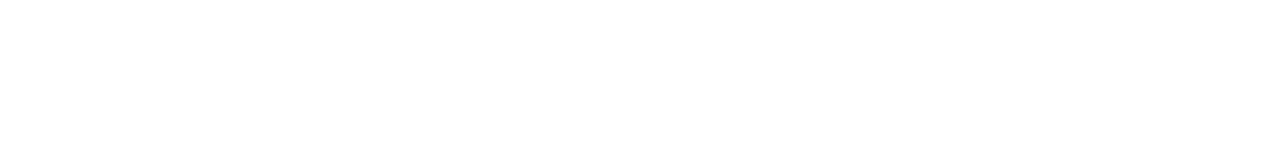
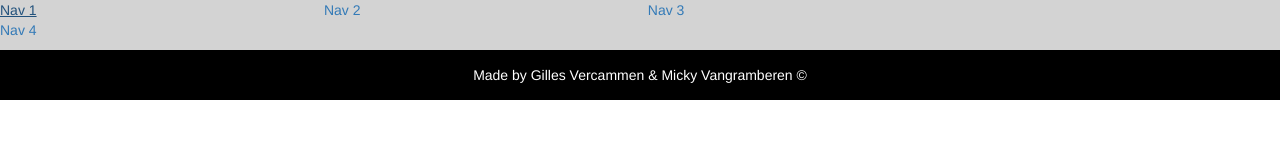
Before and after one commit to Mvangramberen/Herexamen-Webtech-2-voorbereiding, a website: page app/index.html in a window 1280 px wide. Drawn offline with nearby package versions, Linux system fonts and the light colour scheme; some packages are replaced by stand-ins of ours; a script that the page names is missing.

Commit message:
begin header/footer

```diff
--- a/app/css/style.css
+++ b/app/css/style.css
@@ -0,0 +1,28 @@
+footer {
+    background-color: black;
+    width: 100%;
+    height: 50px;
+    color: white;
+    text-align: center;
+    line-height: 50px;
+}
+
+header {
+
+    height: 50px;
+    background-color: lightgray;
+}
+
+header ul {
+    height: 50px;
+    width: 100%;
+    padding: 0;
+    margin: 0;
+    list-style-type: none;
+}
+
+header ul a {
+    display: inline-block;
+    width: 25%;
+    text-decoration: none;
+}
--- a/app/index.html
+++ b/app/index.html
@@ -8,10 +8,13 @@
     <link rel="stylesheet" href="css/style.css" />
 
 
-    <title>CVO Crescendo</title>
+    <title>Bookie</title>
 </head>
-<body ng-app="crescendo">
-    <div ui-view class="pageHeight"></div>
+<body ng-app="bookie">
+
+    <header ng-include="'templates/header.html'"></header>
+    <div ui-view></div>
+    <footer ng-include="'templates/footer.html'"></footer>
 
     <!-- add .min in front of .js for production!!
         non minified is for more error explanations
--- a/app/js/app.js
+++ b/app/js/app.js
@@ -1,8 +1,8 @@
 // HIER INJECT JE ALL DEPENDENCIES TUSSEN [ ]
 // HIER SPECIFIEER JE DE ROUTING (al gebeurd)
 
-angular.module('crescendo', [
-    'crescendo.controllers',
+angular.module('bookie', [
+    'bookie.controllers',
     'ui.router',
     'ngResource',
     'ngStorage',
--- a/app/js/controllers.js
+++ b/app/js/controllers.js
@@ -1,4 +1,4 @@
-angular.module('crescendo.controllers', [])
+angular.module('bookie.controllers', [])
 
     /* LOGIN SCHERM CONTROLLER */
     .controller("LoginCtrl", function($scope, $state) {
--- /dev/null
+++ b/app/templates/footer.html
@@ -0,0 +1 @@
+<p>Made by Gilles Vercammen & Micky Vangramberen &copy;</p>
--- /dev/null
+++ b/app/templates/header.html
@@ -0,0 +1,6 @@
+<ul>
+    <a href="#"><li>Nav 1</li></a>
+    <a href="#"><li>Nav 2</li></a>
+    <a href="#"><li>Nav 3</li></a>
+    <a href="#"><li>Nav 4</li></a>
+</ul>
```
Also changed, not shown: app/templates/navigation.html (deleted), 1 other file.
